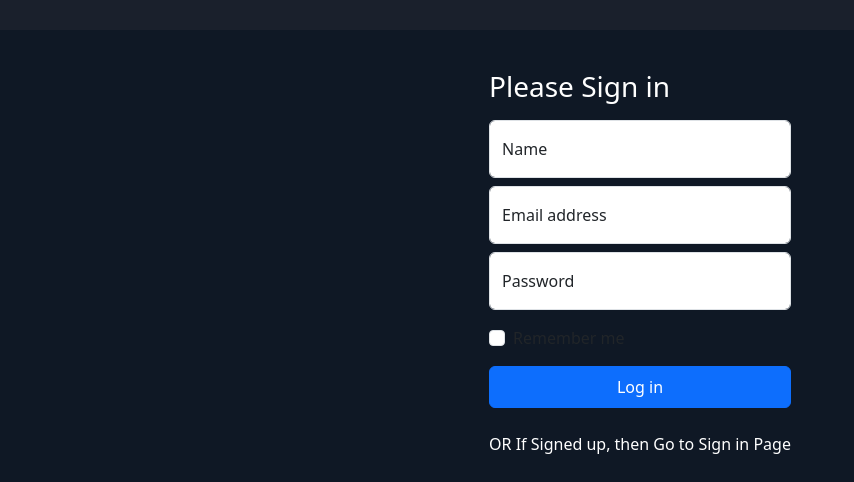
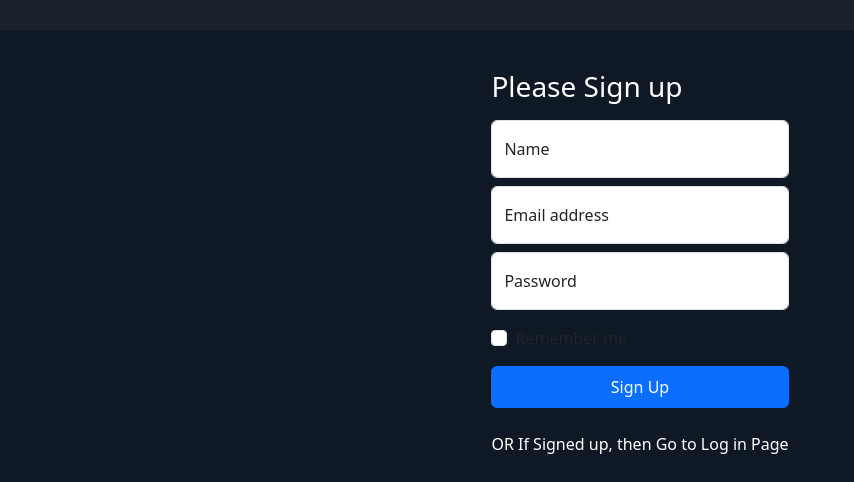
Before and after one commit to basantkumarr/Apple-Academy, a React (Vite) app in the folder Frontend/: page /sign in a window 1280 px wide. Shown: the part 470-952 px from the top of the page, without its empty margins (0-854 px from the left). Built offline with nearby package versions, Linux system fonts and the light colour scheme.

Commit message:
Update Signup.jsx

```diff
--- a/Frontend/src/components/Signup.jsx
+++ b/Frontend/src/components/Signup.jsx
@@ -50,7 +50,7 @@ axios.post("https://apple-academy.vercel.app/sign", {
 
 
          <form action='POST' onSubmit={handlesubmit} className="form-signin  m-auto w-96">
-           <h1 className="h3 mb-3 text-white fw-normal">Please Sign in</h1>
+           <h1 className="h3 mb-3 text-white fw-normal">Please Sign up</h1>
 
           <div className="form-floating mb-2">
             <input type="text" className="form-control" id="floatingInput" name="name" onChange={(e)=>{setName(e.target.value)}} placeholder="Name" />
@@ -71,10 +71,10 @@ axios.post("https://apple-academy.vercel.app/sign", {
               Remember me
             </label>
           </div>
-          <button className="btn btn-primary w-100 py-2" onClick={handlesubmit} type="submit"> Log in </button>
+          <button className="btn btn-primary w-100 py-2" onClick={handlesubmit} type="submit"> Sign Up </button>
     <br />
     <br />
-  <p className='text-white'>OR If Signed up, then <Link to="/login" className='underline text-white'> Go to Sign in Page </Link></p>
+  <p className='text-white'>OR If Signed up, then  Go to <Link to="/login" className='underline text-white'> Log in Page </Link></p>
 
 
 
```
